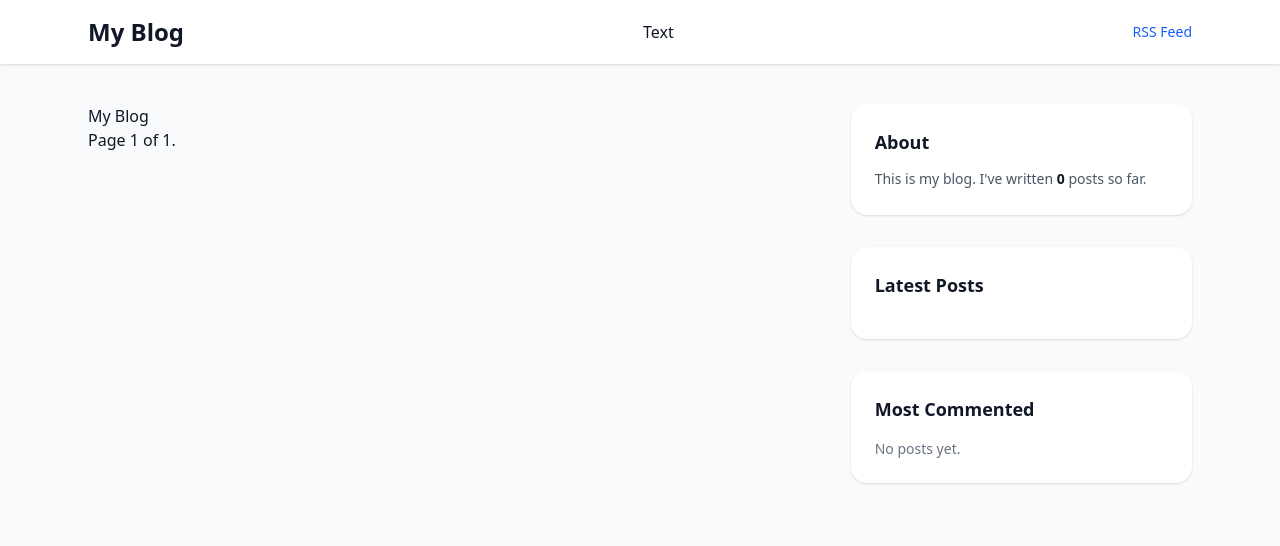
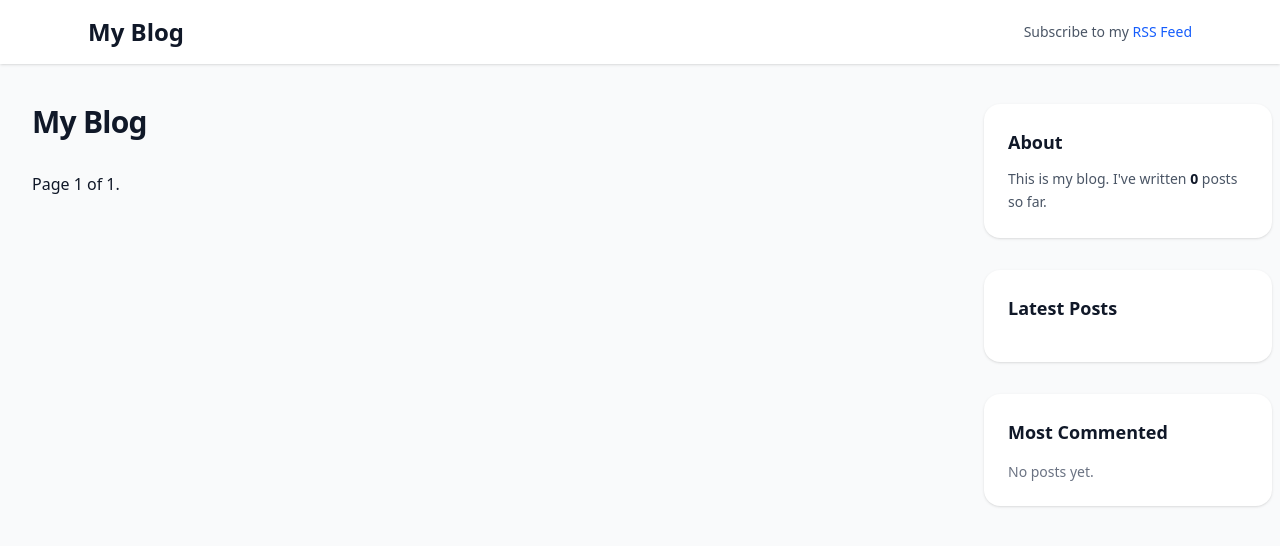
Before and after one commit to Legend7ok/Blog-Platform, a Django app: page /blog/ in a window 1280 px wide. Shown: the top 546 px of the page. Run offline with Django 5.2, Linux system fonts and the light colour scheme; data that the repository does not hold is empty; style sheets or scripts are compiled from the project's sources.

Commit message:
Refactor base.html and add styles for list of posts

```diff
--- a/app/blog/templates/blog/base.html
+++ b/app/blog/templates/blog/base.html
@@ -20,17 +20,19 @@
                class="text-2xl font-bold text-gray-900 hover:text-blue-600 transition">
                 My Blog
             </a>
-            Text
-            <a href="{% url 'blog:post_feed' %}"
-               class="text-sm font-medium text-blue-600 hover:underline">
-                RSS Feed
-            </a>
+            <div class="text-sm text-gray-600">
+                Subscribe to my
+                <a href="{% url 'blog:post_feed' %}"
+                   class="font-medium text-blue-600 hover:underline">
+                    RSS Feed
+                </a>
+            </div>
         </div>
     </header>
 
     <!-- Main Layout -->
-    <main class="max-w-6xl mx-auto px-6 py-10">
-        <div class="grid grid-cols-1 lg:grid-cols-3 gap-10">
+    <main class="max-w-7xl 2xl:max-w-[1500px] mx-auto px-6 lg:pl-8 lg:pr-2 py-10">
+        <div class="grid grid-cols-1 lg:grid-cols-3 gap-8">
 
             <!-- Content -->
             <section class="lg:col-span-2">
@@ -39,7 +41,7 @@
             </section>
 
             <!-- Sidebar -->
-            <aside class="space-y-8">
+            <aside class="space-y-8 lg:justify-self-end lg:w-72">
 
                 <!-- About Card -->
                 <div class="bg-white p-6 rounded-2xl shadow-sm">
--- a/app/blog/templates/blog/post/list.html
+++ b/app/blog/templates/blog/post/list.html
@@ -4,29 +4,47 @@
 {% block title %}My Blog{% endblock %}
 
 {% block content %}
-    <h1>My Blog</h1>
+    <div class="space-y-2 mb-6">
+        <h1 class="text-3xl font-semibold tracking-tight text-gray-900">My Blog</h1>
         {% if tag %}
-        <h2>Posts tagged with "{{ tag.name }}"</h2>
+            <p class="text-sm text-gray-600">
+                Posts tagged with "<span class="font-medium text-gray-900">{{ tag.name }}</span>"
+            </p>
         {% endif %}
+    </div>
+
+    <div class="space-y-6">
         {% for post in posts %}
-        <h2>
+            <article class="rounded-[10px] border border-gray-200 bg-white px-4 pt-12 pb-4">
+                <time datetime="{{ post.publish|date:'Y-m-d' }}" class="block text-xs text-gray-500">
+                    {{ post.publish|date:"jS M Y" }}
+                </time>
+
                 <a href="{{ post.get_absolute_url }}">
+                    <h3 class="mt-0.5 text-lg font-medium text-gray-900">
                         {{ post.title }}
+                    </h3>
                 </a>
-        </h2>
-        <p class="tags">
-            Tags:
+
+                <p class="mt-3 text-sm text-gray-600">
+                    {{ post.body|markdown|truncatewords_html:30 }}
+                </p>
+
+                <div class="mt-4 flex flex-wrap gap-1">
                     {% for tag in post.tags.all %}
-                <a href="{% url 'blog:post_list_by_tag' tag.slug %}">
+                        <a href="{% url 'blog:post_list_by_tag' tag.slug %}"
+                           class="rounded-full bg-purple-100 px-2.5 py-0.5 text-xs whitespace-nowrap text-purple-600">
                             {{ tag.name }}
                         </a>
-                {% if not forloop.last %}, {% endif %}
+                    {% empty %}
+                        <span class="text-xs text-gray-400">No tags</span>
                     {% endfor %}
-        </p>
-        <p class="date">
-            Published {{ post.publish }} by {{ post.author }}
-        </p>
-        {{ post.body|markdown|truncatewords_html:30 }}
+                </div>
+            </article>
         {% endfor %}
+    </div>
+
+    <div class="mt-8">
         {% include "pagination.html" with page=posts %}
+    </div>
 {% endblock %}
```
Lines whose indentation alone changed are shown as unchanged.
